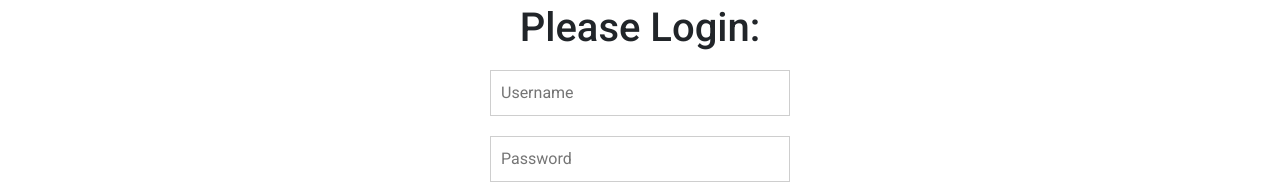
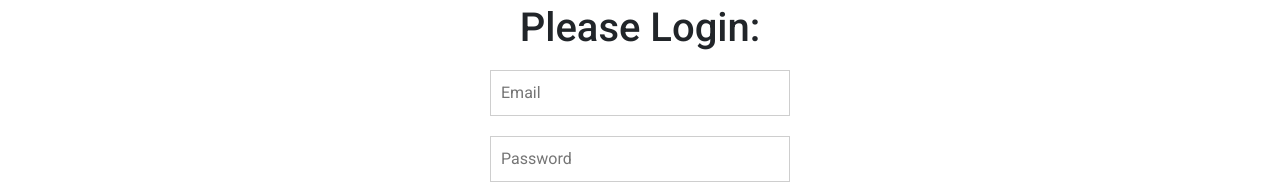
Before and after one commit to OljaGleyzer/shopping-app, a React (Create React App) app: page /login in a window 1280 px wide. Shown: the part 216-399 px from the top of the page. Built offline with nearby package versions, Linux system fonts and the light colour scheme; no server answers.

Commit message:
install firebase, config file, .env file

```diff
--- a/package.json
+++ b/package.json
@@ -7,6 +7,7 @@
     "@testing-library/jest-dom": "^5.16.5",
     "@testing-library/react": "^13.4.0",
     "@testing-library/user-event": "^13.5.0",
+    "firebase": "^9.16.0",
     "react": "^18.2.0",
     "react-bootstrap": "^2.7.0",
     "react-dom": "^18.2.0",
--- a/src/views/Login.js
+++ b/src/views/Login.js
@@ -12,42 +12,26 @@ const Login = () => {
     setPassword,
     userName,
     user,
-    setUserName,
     error,
     handleLogin,
+    email,
+    setEmail,
   } = useContext(AuthContext);
-
-  // const handleLogin = async (userName, password) => {
-  //   try {
-  //     await fetch("https://fakestoreapi.com/auth/login", {
-  //       method: "POST",
-  //       // headers: { "Content-Type": "application/json" },
-  //       body: JSON.stringify({
-  //         username: userName,
-  //         password: password,
-  //       }),
-  //     });
-  //     const data = await res.json();
-  //     console.log("data.token:>>", data.token);
-  //     if (data.token) {
-  //       setToken(data.token);
-  //       //redirect to home page or some other page
-  //     } else {
-  //       setError(err.response.data);
-  //     }
-  //   } catch (err) {
-  //     console.log("err.response.data", err.response.data);
-  //   }
-  // };
 
   return (
     <div className="login">
       {user.userName ? <h1>Hello {user.userName}</h1> : <h1>Please Login:</h1>}
-      <input
+      {/* <input
         value={userName}
         type="text"
         placeholder="Username"
         onChange={(e) => setUserName(e.target.value)}
+      /> */}
+      <input
+        value={email}
+        type="email"
+        placeholder="Email"
+        onChange={(e) => setEmail(e.target.value)}
       />
       <input
         value={password}
--- a/src/views/Register.js
+++ b/src/views/Register.js
@@ -16,12 +16,14 @@ const Register = () => {
   return (
     <div className="login">
       <h1>Please Register:</h1>
-      <input
+
+      {/*
+       <input
         value={userName}
         type="text"
         placeholder="Username"
         onChange={(e) => setUserName(e.target.value)}
-      />
+      /> */}
       <input
         value={email}
         type="email"
```
Also changed, not shown: src/config/firebaseconfig.js (added, +13 -0 lines), 2 other files (tests, documents, lock files or other folders).
